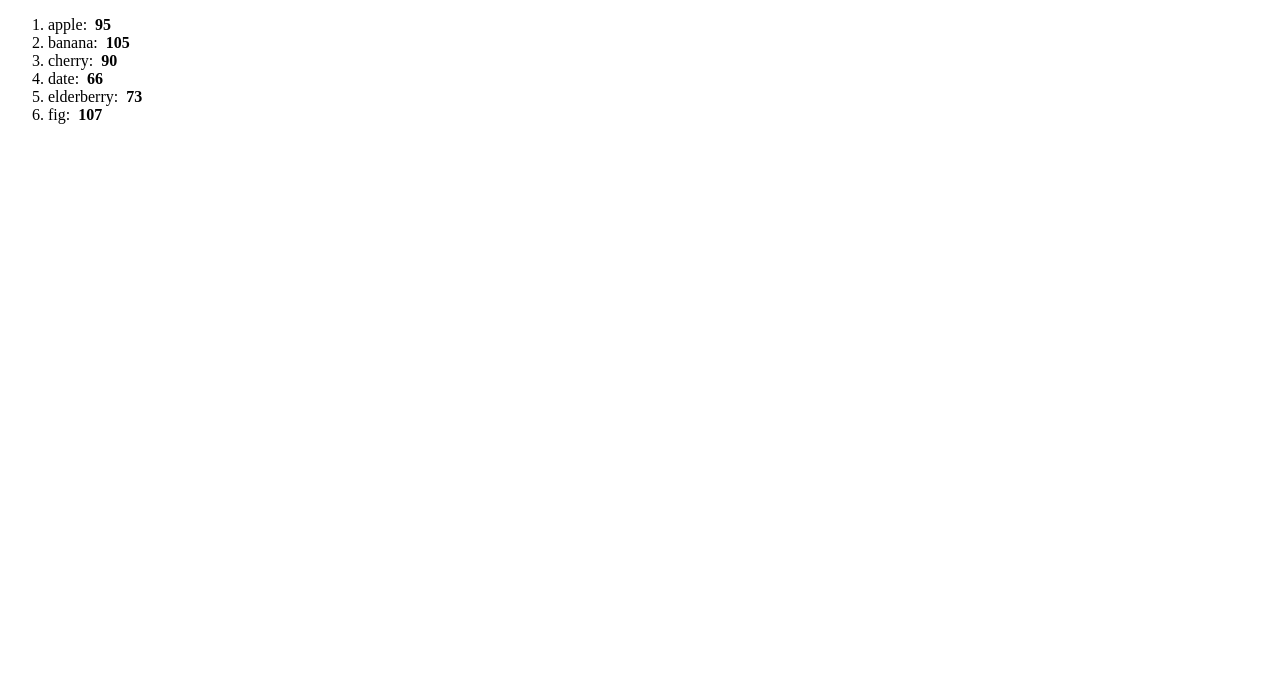
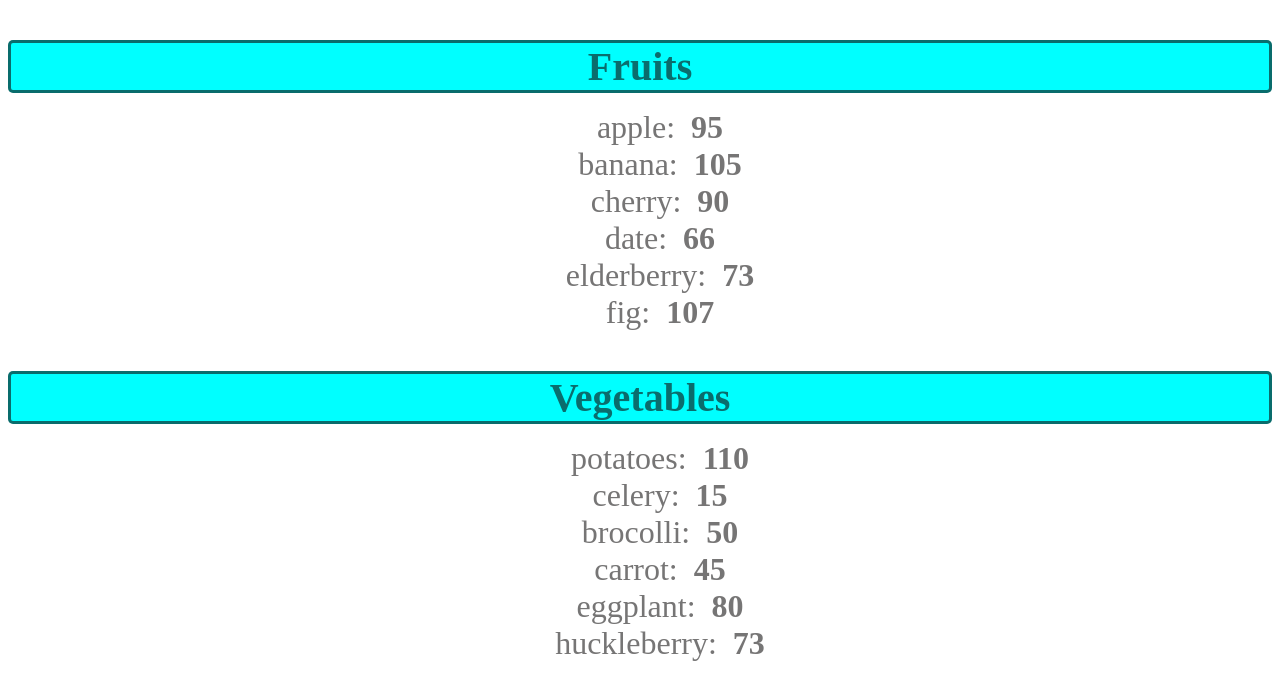
Before and after one commit to Roamer15/react-tutorial, a React (Vite) app: page / in a window 1280 px wide. Shown: the top 700 px of the page. Built offline with nearby package versions, Linux system fonts and the light colour scheme.

Commit message:
List rendering part 3 with style

```diff
--- a/src/App.jsx
+++ b/src/App.jsx
@@ -2,10 +2,24 @@
 
 function App () {
 
+  const fruits = [{id: 1, name: "apple", calories: 95},
+                  {id: 2, name: 'banana', calories: 105},
+                  {id: 3, name: 'cherry', calories: 90},
+                  {id: 4, name: 'date', calories: 66},
+                  {id: 5, name: 'elderberry', calories: 73},
+                  {id: 6, name: 'fig', calories: 107}];
+
+  const vegetables = [{id: 7, name: "potatoes", calories: 110},
+                  {id: 8, name: 'celery', calories: 15},
+                  {id: 9, name: 'brocolli', calories: 50},
+                  {id: 10, name: 'carrot', calories: 45},
+                  {id: 11, name: 'eggplant', calories: 80},
+                  {id: 12, name: 'huckleberry', calories: 73}];
 
   return (
     <>
-      <Lists />
+      <Lists items={fruits} category='Fruits'/>
+      <Lists items={vegetables} category='Vegetables'/>
     </>
 
   )
--- a/src/Lists.jsx
+++ b/src/Lists.jsx
@@ -1,26 +1,17 @@
-function Lists(){
-    const fruits = [{id: 1, name: "apple", calories: 95},
-                    {id: 2, name: 'banana', calories: 105},
-                    {id: 3, name: 'cherry', calories: 90},
-                    {id: 4, name: 'date', calories: 66},
-                    {id: 5, name: 'elderberry', calories: 73},
-                    {id: 6, name: 'fig', calories: 107}];
+function Lists(props){
 
-    // fruits.sort((a, b) => a.calories - b.calories) //forward order sorting for numbers
-    // fruits.sort((a, b) => b.calories - a.calories) //reverse order sorting for numbers
-    // fruits.sort((a, b) => a.name.localeCompare(b.name)) //forward order sorting for string
-    // fruits.sort((a, b) => b.name.localeCompare(a.name)) //reverse order sorting for string
+    const category = props.category
+    const itemList = props.items
 
-    // const lowCalFruits = fruits.filter(fruit => fruit.calories < 100)
-
-    //  const highCalFruits = fruits.filter(fruit => fruit.calories > 100)
-
-    const listItems = fruits.map(fruit => <li key={fruit.name}>
-                                          {fruit.name}: &nbsp;
-                                          <b>{fruit.calories}</b>
+    const listItems = itemList.map(item => <li key={item.id}>
+                                          {item.name}: &nbsp;
+                                          <b>{item.calories}</b>
                                           </li>)
     return (
-        <ol>{listItems}</ol>
+        <>
+          <h3 className="list-category">{category}</h3>
+          <ol className="list-items">{listItems}</ol>
+        </>
     )
 }
 
--- a/src/index.css
+++ b/src/index.css
@@ -1,17 +1,24 @@
-.welcome-message {
-  font-size: 2.5rem;
-  color: #fff;
-  background-color: #0ed970;
-  padding: 1rem;
+.list-category {
+  font-size: 2.5em;
+  color: #1010109c;
+  font-weight: bold;
+  margin-bottom: 10px;
+  text-align: center;
+  border: 3px solid;
   border-radius: 5px;
+  background-color: aqua;
+}
+
+.list-items li {
+  font-size: 2em;
+  list-style: none;
+  color: #16151596;
+  text-align: center;
   margin: 0;
 }
 
-.login-prompt {
-  font-size: 2.5rem;
-  color: #fff;
-  background-color: #d9410e;
-  padding: 1rem;
-  border-radius: 5px;
-  margin: 0;
+.list-items li:hover {
+  color: #161515c8;
+  transform: scale(1.05);
+  cursor: pointer;
 }
```
